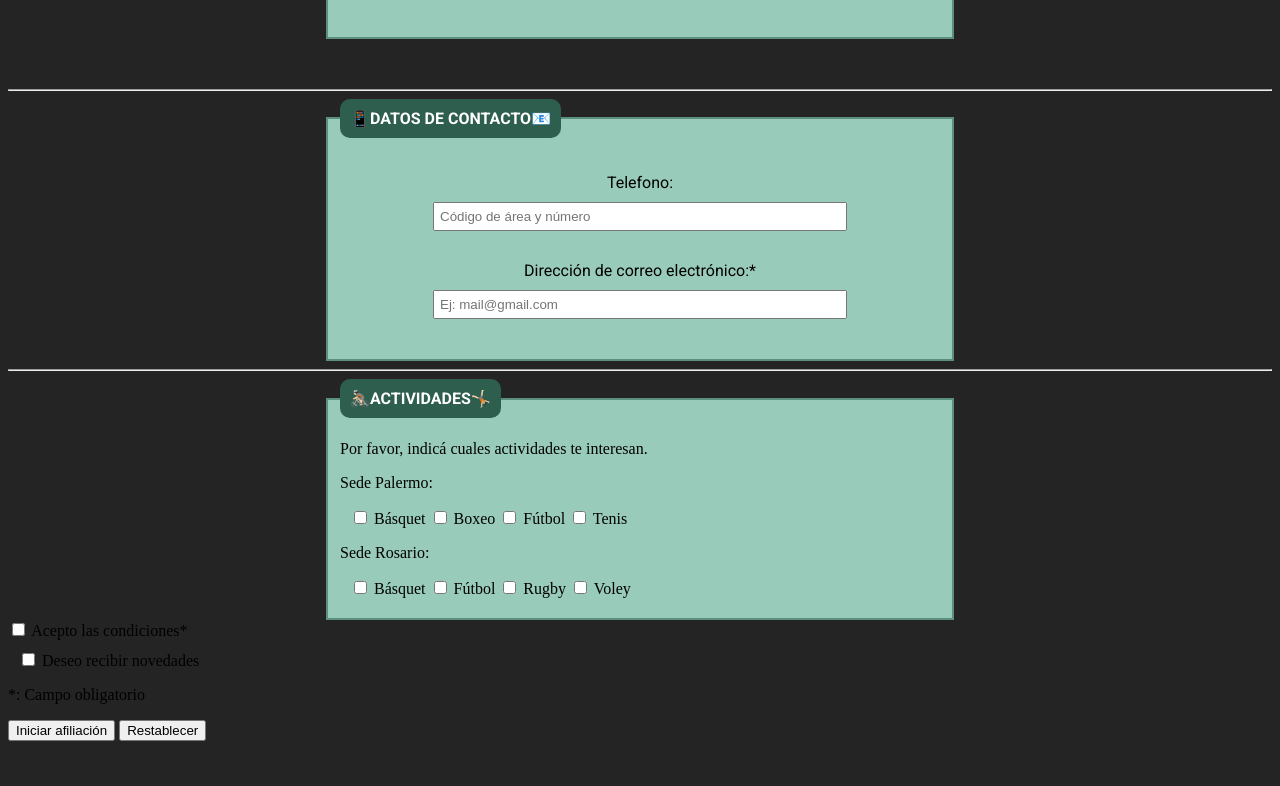
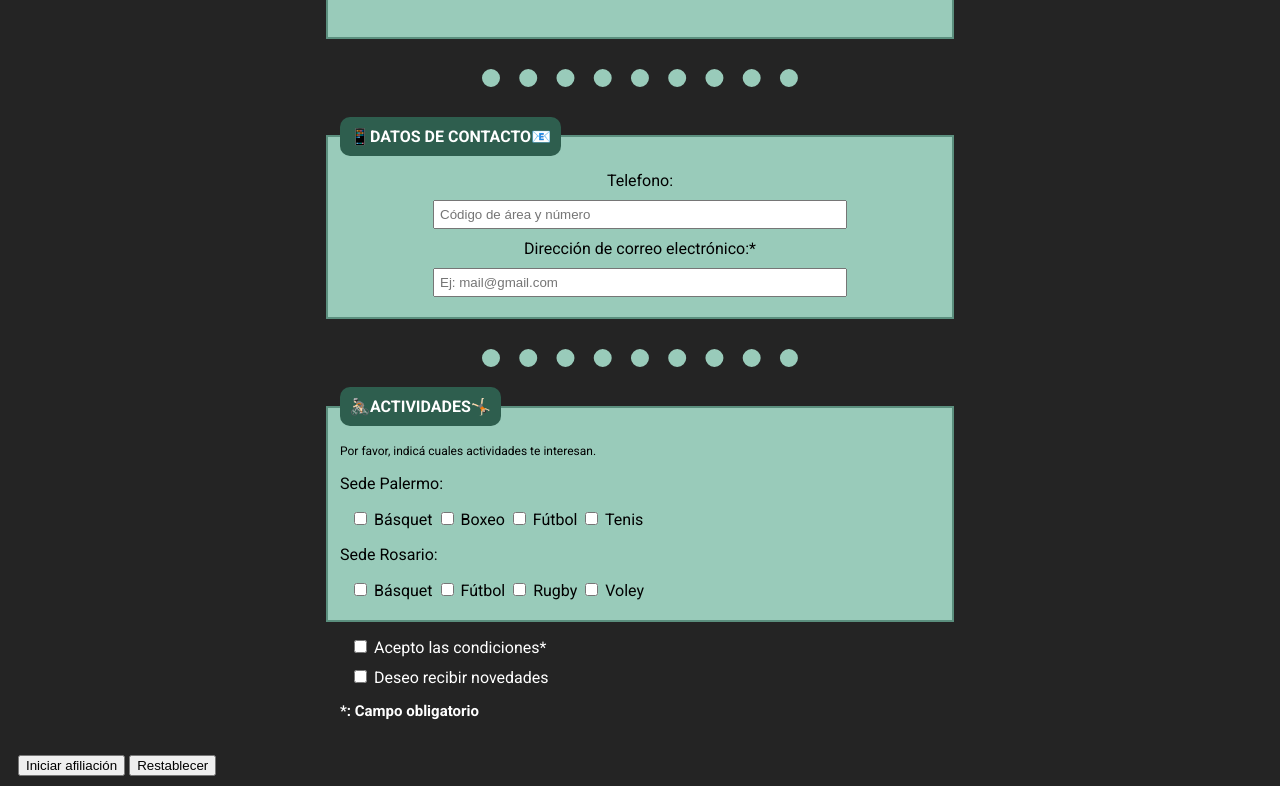
Before and after one commit to nvazquezit/desafio-04, a website built with Vite: page index.html in a window 1280 px wide. Shown: the part 721-1507 px from the top of the page. Built offline with nearby package versions, Linux system fonts and the light colour scheme.

Commit message:
quedo terminada la primer parte

```diff
--- a/index.html
+++ b/index.html
@@ -69,25 +69,29 @@
 </div>
   <hr>
 
+  <div class="field-2">
   <fieldset>
     <legend>📱DATOS DE CONTACTO📧</legend>
-    <div class="field-2">
+    <div class="field-22">
       <label for="lbl-telefono">Telefono:</label>
       <input class="linea" type="tel" placeholder="Código de área y número" id="lbl-telefono">
     </div>
-    <div class="field-2">
+    <div class="field-22">
     <label for="lbl-email">Dirección de correo electrónico:*</label>
     <input class="linea" type="email" required placeholder="Ej: mail@gmail.com" id="lbl-email">
     </div>
+
+  </div>
 
   </fieldset>
 
   <hr>
 
+  <div class="field-3">
   <fieldset>
     <legend>🚴🏻ACTIVIDADES🤸🏻</legend>
 
-    <p>Por favor, indicá cuales actividades te interesan.</p>
+    <p class="parrafo-1">Por favor, indicá cuales actividades te interesan.</p>
 
     <p>Sede Palermo:</p>
 
@@ -115,25 +119,33 @@
       <label for="">Voley</label>
     </div>
 
+  </div>
+
   </fieldset>
 
+  <fieldset class="last-field">
+
+<div class="last-div">
+  <div>
   <input type="checkbox" name="acepta-condiciones" required id="lbl-condiciones">
   <label for="lbl-condiciones">Acepto las condiciones*</label>
+</div>
+
   <div>
     <input type="checkbox" name="novedades" id="lbl-novedades">
     <label for="lbl-novedades">Deseo recibir novedades</label>
   </div>
 
-  <p>*: Campo obligatorio</p>
+  <p class="final">*: Campo obligatorio</p>
+  </div>
+</fieldset>
 
+  <div>
   <button type="submit">Iniciar afiliación</button>
   <button type="reset">Restablecer</button>
 
-
-
+</div>
   </form>
-
-  <form action=""></form>
 
   <script type="module" src="/main.js"></script>
 </body>
--- a/style.css
+++ b/style.css
@@ -1,5 +1,16 @@
 body {
     background-color: rgb(36, 36, 36);
+}
+
+hr {
+    width: 25%;
+    margin: 20px auto;
+    border: solid 18px;
+    border-style: dotted;
+    border-left: none;
+    border-right: none;
+    border-bottom: none;
+    border-color: rgb(153, 203, 186);
 }
 
 h1 {
@@ -28,7 +39,7 @@ fieldset {
 }
 
 .field-1 {
-    margin: 50px;
+    margin: 30px;
 }
 
 
@@ -70,6 +81,8 @@ div {
 
 .field-2 {
     margin: 30px;
+}
+.field-22 {
     text-align: center;
     font-family: 'Roboto', sans-serif;
 }
@@ -80,3 +93,29 @@ div {
     width: 400px;
     padding: 5px;
 }
+
+.field-3 {
+    margin: auto;
+    font-family: 'Roboto', sans-serif;
+}
+
+.parrafo-1 {
+    font-size: 12px;
+}
+
+.last-div {
+    color: white;
+    font-family: 'Roboto', sans-serif;
+    text-align: left;
+    margin-left: 0;
+}
+
+.last-field {
+    background: none;
+    border: none;
+}
+
+.final {
+    font-size: 15px;
+    font-weight: bold;
+}
```
